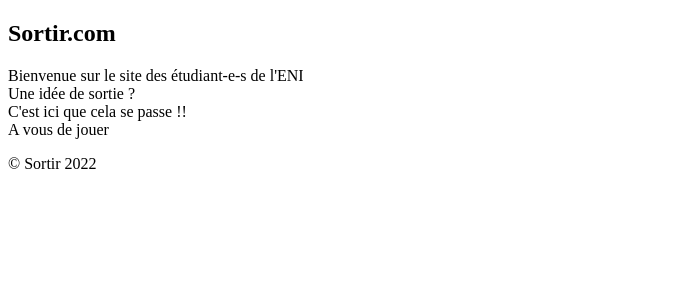
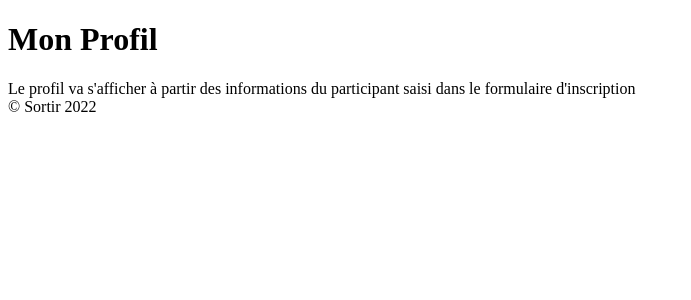
Before and after one commit to ArianeTHEB/sortir, a Symfony app: template templates/main/profil.html.twig in a window 1280 px wide. Shown: the part 52-352 px from the top of the page, without its empty margins (0-691 px from the left). Run offline with Twig, Linux system fonts and the light colour scheme; the template is opened without the code that fills it, so the values that code supplies are empty; some libraries are stand-ins or nearby versions.

Commit message:
dernière MAJ diverses tentative d'affichage du profil

```diff
--- a/templates/main/profil.html.twig
+++ b/templates/main/profil.html.twig
@@ -3,13 +3,11 @@
 {% block title %}{{ parent()}} |Profil {% endblock%}
 
 {% block body%}
-    <h2>Sortir.com</h2>
-    <p>Bienvenue sur le site des étudiant-e-s de l'ENI
-        <br>
-        Une idée de sortie ?
-        <br>
-        C'est ici que cela se passe !!
-        <br>
-        A vous de jouer
-    </p>
+    <h1>   Mon Profil    </h1>
+    <div>
+Le profil va s'afficher à partir des informations du participant saisi dans le formulaire d'inscription
+    </div>
+
+
+
 {% endblock %}
```
Also changed, not shown: src/Controller/MainController.php (+8 -1 lines).
